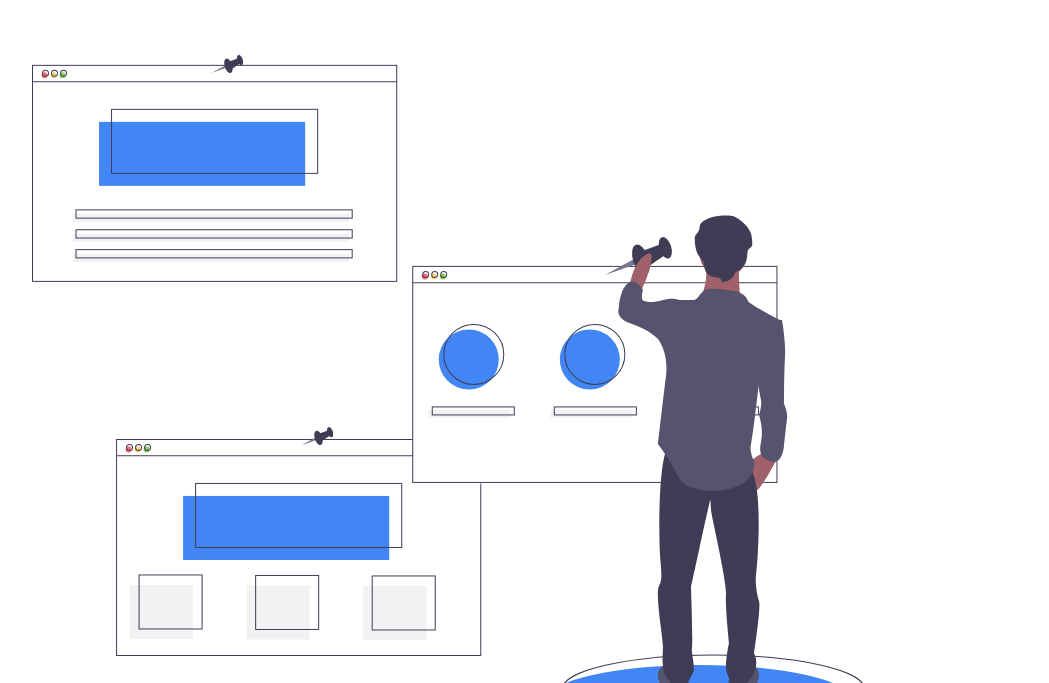
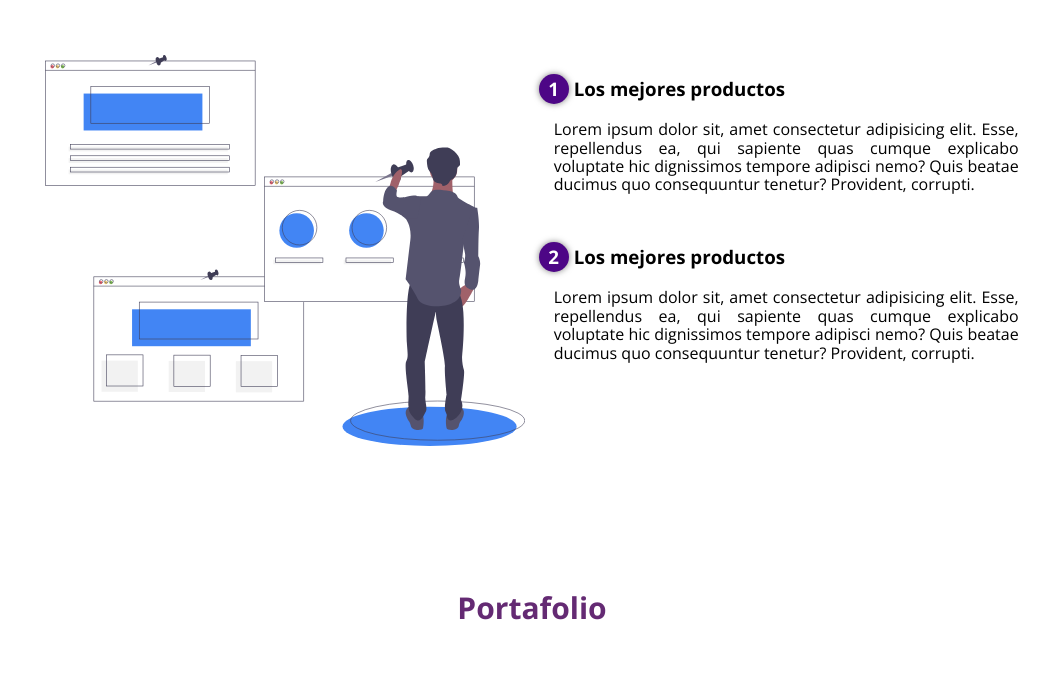
Before and after one commit to strujilloor/Web-Page-with-CSS, a website: page index.html in a window 1280 px wide. Shown: the part 724-1407 px from the top of the page, without its empty margins (108-1157 px from the left). Drawn offline with nearby package versions, Linux system fonts and the light colour scheme.

Commit message:
About Us

```diff
--- a/css/style.css
+++ b/css/style.css
@@ -89,3 +89,42 @@ header .header-texts {
   width: 100%;
   /* Note no olvides, cambiarle el color desde el html */
 }
+
+/* About Us */
+
+.container-about-us {
+  display: flex;
+  justify-content: space-evenly;
+}
+
+.image-about-us {
+  width: 48%;
+}
+
+.about-us .content-texts {
+  width: 48%;
+}
+
+.content-texts h3 {
+  margin-bottom: 15px;
+}
+
+.content-texts h3 span {
+  background: #4d0686;
+  color: white;
+  border-radius: 50%; /* para que sea redondo */
+  display: inline-block;
+  text-align: center;
+  width: 30px;
+  height: 30px;
+  line-height: 30px;
+  /* padding: 4px; */
+  box-shadow: 0px 0px 6px 0px rgba(0, 0, 0, 0.5);
+  margin-right: 5px;
+}
+
+.content-texts p {
+  padding: 0px 0px 30px 15px;
+  font-weight: 300;
+  text-align: justify;
+}
```
